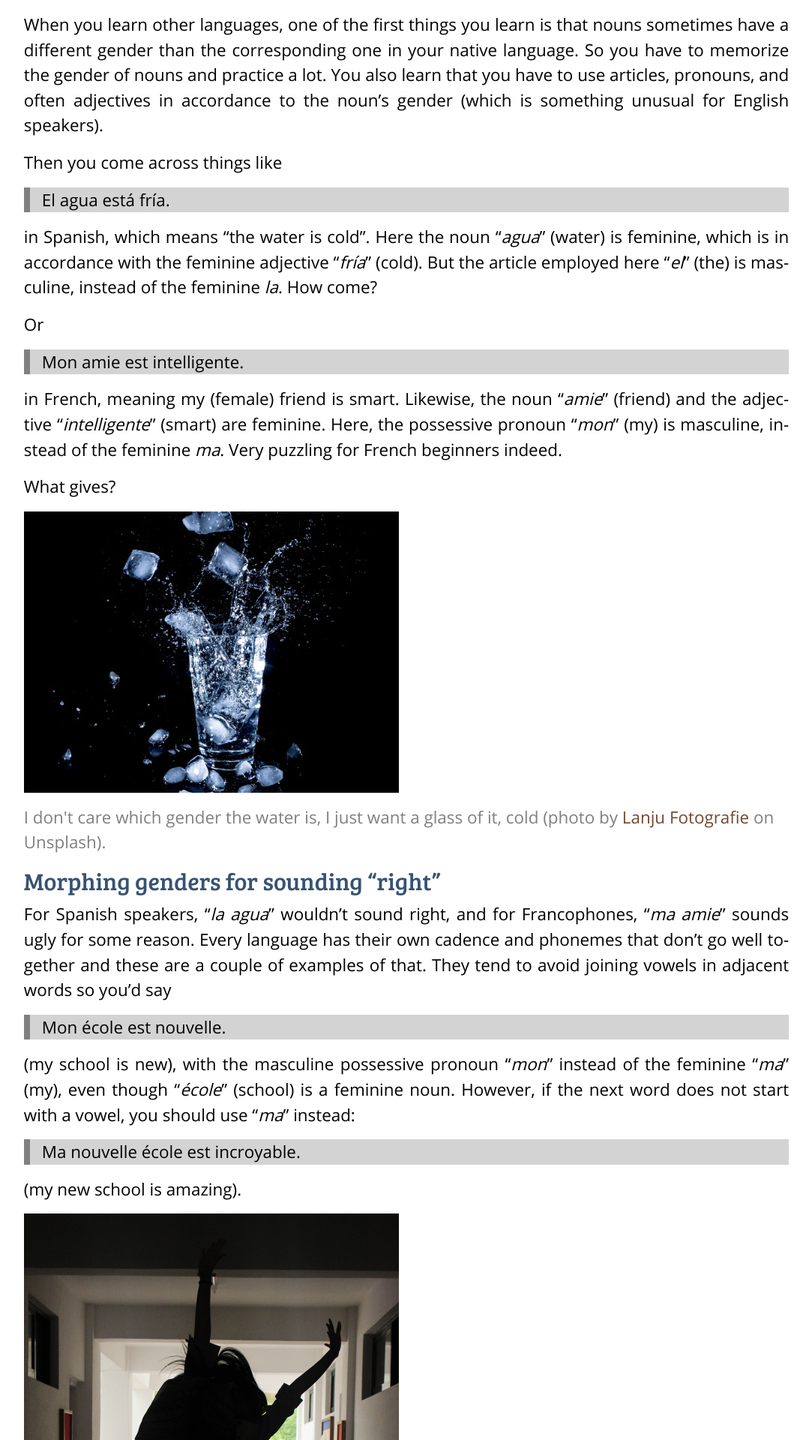
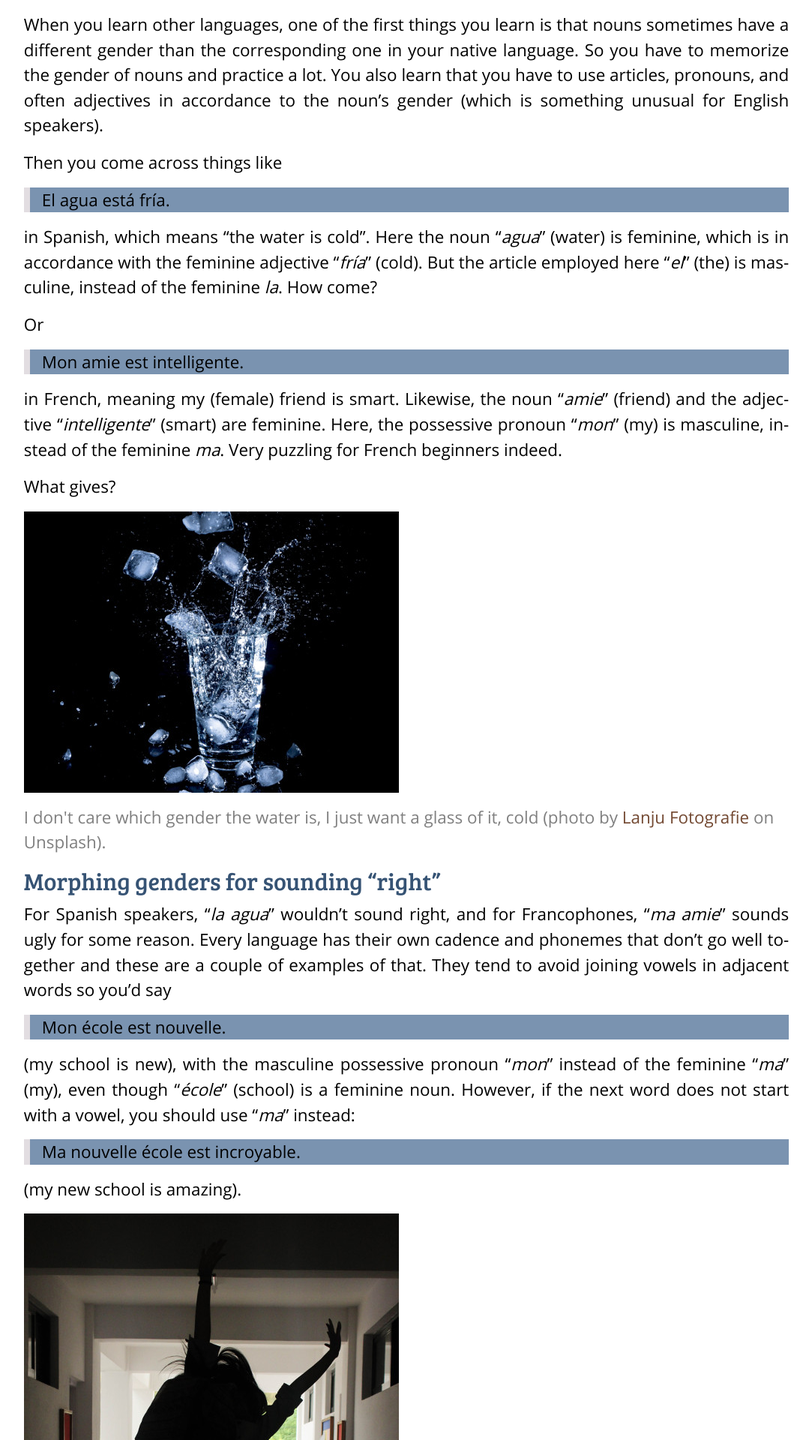
Before and after one commit to augusto-herrmann/augusto-herrmann.github.io, a Jekyll site: the page built from _posts/2020-08-30-cadence-and-aesthetics-weird-things-that-shape-articles-in-unexpected-ways-in-romance-languages.md, in a window 1280 px wide. Shown: the part 704-2624 px from the top of the page at 75% size, without its empty margins (98-1181 px from the left). Built offline with Jekyll 4.4.1, drawn with Linux system fonts in a browser that asks for light colours; nearby versions of some CDN libraries.

Commit message:
Fix quotation colors in dark mode

```diff
--- a/assets/styles/base.sass
+++ b/assets/styles/base.sass
@@ -501,8 +501,8 @@
     blockquote
       padding-left: 1rem
       padding-right: 1rem
-      border-left: 0.5rem solid gray
-      background-color: lightgray
+      border-left: 0.5rem solid $lt-lighter-bg
+      background-color: $lt-colored-bg
 
   aside.aboutAuthor
     background-color: $lt-clear-bg
@@ -570,6 +570,9 @@
       h2, h3, h4, h5, h6
         color: $dt-colored-text
 
+      blockquote
+        border-left-color: $dt-lighter-bg
+        background-color: $dt-colored-bg
 // Make fonts larger on large screens to improve readability
 @media (min-width: 48em)
   html.post article
```
